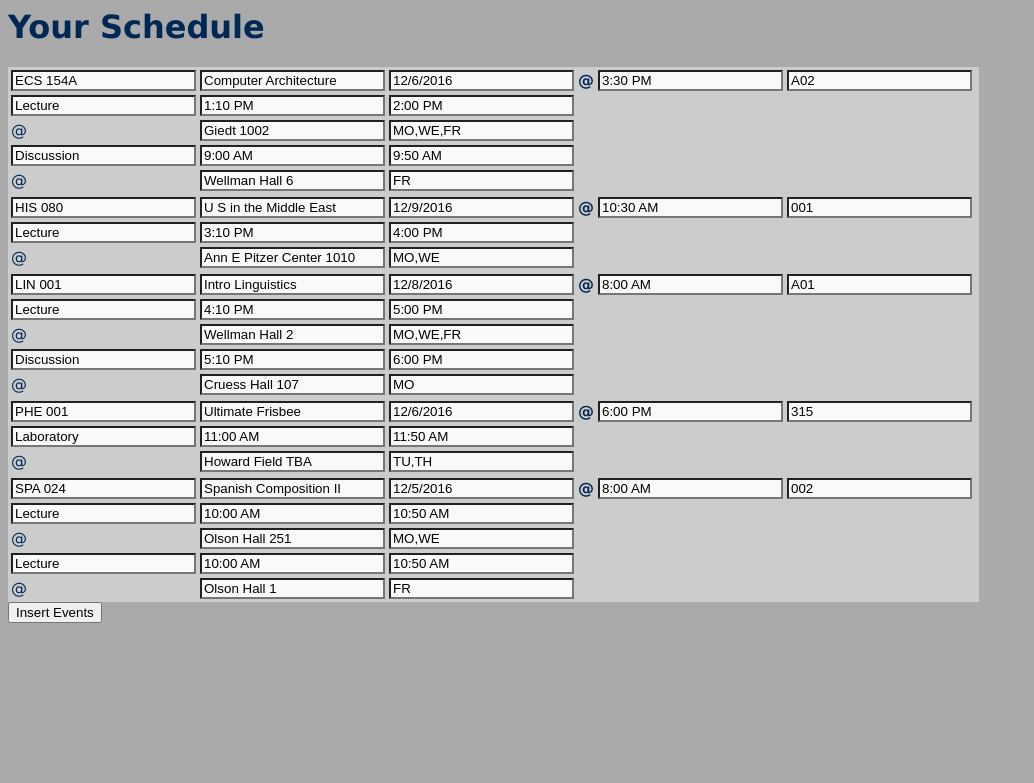
After one commit to acollins1212/sb2cal, a PHP site: page /handle-example.html in a window 1280 px wide. The commit adds this page. Shown: the top 783 px of the page, without its empty margins (0-1034 px from the left). Run offline with PHP 8.4, Linux system fonts and the light colour scheme.

Commit message:
Created handle-example for CSS testing without a PHP server
Also got rid of the makeshift table separators

```diff
--- /dev/null
+++ b/handle-example.html
@@ -0,0 +1,44 @@
+<html>
+<head>
+
+  <link rel="stylesheet" type="text/css" href="./mainstyle.css">
+  <script type="text/javascript" src="scheduler.js"></script>
+
+</head>
+<body>
+
+
+<h1>Your Schedule</h1>
+
+<div><table style="width: 50%"><th><input type="text" id="course0" value="ECS 154A"></th><th><input type="text" id="desc0" value="Computer Architecture
+"></th><th><input type="text" id="finalDate0" value="12/6/2016"></th> <th> @ </th> <th><input type="text" id="finalTime0" value="3:30 PM"></th></th><th><input type="text" id="0section" value="A02"></th><th><input type="hidden" id="0numMeetings" value="2" ></th><tr><td><input type="text" id="0meetingType0" value="Lecture"></td><td><input type="text" id="0startTime0" value="1:10 PM" ></td><td><input type="text" id="0endTime0" value="2:00 PM" ></td></tr><tr><td>@</td><td><input type="text" id="0location0" value="Giedt 1002
+"></td><td><input type="text" id="0daysOfWeek0" value="MO,WE,FR"></td></tr><tr><td><input type="text" id="0meetingType1" value="Discussion"></td><td><input type="text" id="0startTime1" value="9:00 AM" ></td><td><input type="text" id="0endTime1" value="9:50 AM" ></td></tr><tr><td>@</td><td><input type="text" id="0location1" value="Wellman Hall 6
+"></td><td><input type="text" id="0daysOfWeek1" value="FR"></td></tr></table></div><div><table style="width: 50%"><th><input type="text" id="course1" value="HIS 080"></th><th><input type="text" id="desc1" value="U S in the Middle East
+"></th><th><input type="text" id="finalDate1" value="12/9/2016"></th> <th> @ </th> <th><input type="text" id="finalTime1" value="10:30 AM"></th></th><th><input type="text" id="1section" value="001"></th><th><input type="hidden" id="1numMeetings" value="1" ></th><tr><td><input type="text" id="1meetingType0" value="Lecture"></td><td><input type="text" id="1startTime0" value="3:10 PM" ></td><td><input type="text" id="1endTime0" value="4:00 PM" ></td></tr><tr><td>@</td><td><input type="text" id="1location0" value="Ann E Pitzer Center 1010
+"></td><td><input type="text" id="1daysOfWeek0" value="MO,WE"></td></tr></table></div><div><table style="width: 50%"><th><input type="text" id="course2" value="LIN 001"></th><th><input type="text" id="desc2" value="Intro Linguistics
+"></th><th><input type="text" id="finalDate2" value="12/8/2016"></th> <th> @ </th> <th><input type="text" id="finalTime2" value="8:00 AM"></th></th><th><input type="text" id="2section" value="A01"></th><th><input type="hidden" id="2numMeetings" value="2" ></th><tr><td><input type="text" id="2meetingType0" value="Lecture"></td><td><input type="text" id="2startTime0" value="4:10 PM" ></td><td><input type="text" id="2endTime0" value="5:00 PM" ></td></tr><tr><td>@</td><td><input type="text" id="2location0" value="Wellman Hall 2
+"></td><td><input type="text" id="2daysOfWeek0" value="MO,WE,FR"></td></tr><tr><td><input type="text" id="2meetingType1" value="Discussion"></td><td><input type="text" id="2startTime1" value="5:10 PM" ></td><td><input type="text" id="2endTime1" value="6:00 PM" ></td></tr><tr><td>@</td><td><input type="text" id="2location1" value="Cruess Hall 107
+"></td><td><input type="text" id="2daysOfWeek1" value="MO"></td></tr></table></div><div><table style="width: 50%"><th><input type="text" id="course3" value="PHE 001"></th><th><input type="text" id="desc3" value="Ultimate Frisbee
+"></th><th><input type="text" id="finalDate3" value="12/6/2016"></th> <th> @ </th> <th><input type="text" id="finalTime3" value="6:00 PM"></th></th><th><input type="text" id="3section" value="315"></th><th><input type="hidden" id="3numMeetings" value="1" ></th><tr><td><input type="text" id="3meetingType0" value="Laboratory"></td><td><input type="text" id="3startTime0" value="11:00 AM" ></td><td><input type="text" id="3endTime0" value="11:50 AM" ></td></tr><tr><td>@</td><td><input type="text" id="3location0" value="Howard Field TBA
+"></td><td><input type="text" id="3daysOfWeek0" value="TU,TH"></td></tr></table></div><div><table style="width: 50%"><th><input type="text" id="course4" value="SPA 024"></th><th><input type="text" id="desc4" value="Spanish Composition II
+"></th><th><input type="text" id="finalDate4" value="12/5/2016"></th> <th> @ </th> <th><input type="text" id="finalTime4" value="8:00 AM"></th></th><th><input type="text" id="4section" value="002"></th><th><input type="hidden" id="4numMeetings" value="2" ></th><tr><td><input type="text" id="4meetingType0" value="Lecture"></td><td><input type="text" id="4startTime0" value="10:00 AM" ></td><td><input type="text" id="4endTime0" value="10:50 AM" ></td></tr><tr><td>@</td><td><input type="text" id="4location0" value="Olson Hall 251
+"></td><td><input type="text" id="4daysOfWeek0" value="MO,WE"></td></tr><tr><td><input type="text" id="4meetingType1" value="Lecture"></td><td><input type="text" id="4startTime1" value="10:00 AM" ></td><td><input type="text" id="4endTime1" value="10:50 AM" ></td></tr><tr><td>@</td><td><input type="text" id="4location1" value="Olson Hall 1"></td><td><input type="text" id="4daysOfWeek1" value="FR"></td></tr></table></div><input type="hidden" id="numCourses" value="5" >
+
+<div>
+<button id="loadCalendarApi-button" onclick="loadCalendarApi()">Insert Events</button>
+</div>
+
+
+
+<div id="authorize-div" style="display: none">
+      <span>Authorize access to Google Calendar API</span>
+      <!--Button for the user to click to initiate auth sequence -->
+      <button id="authorize-button" onclick="handleAuthClick(event)">
+        Authorize
+      </button>
+</div>
+<pre id="output"></pre>
+
+
+</body>
+</html>
--- a/handle.php
+++ b/handle.php
@@ -145,7 +145,7 @@ function printMeeting( $currentMeeting, $i, $j) {
 		. 'daysOfWeek' . $j . '" value="' . $currentMeeting->daysOfWeek . '"></td>'
 		. '</tr>';
 
-	echo '<tr><td>----------------------------------------</td></tr>';
+
 
 } //echoMeeting()
 
@@ -291,7 +291,7 @@ function printMeeting( $currentMeeting, $i, $j) {
 
 		echo '</table>';
 		echo '</div>';
-		echo '<tr>=========================================</tr>';
+
 	} //outer for
 
 	echo '<input type="hidden" id="numCourses" value="' . $numCourses . '" >';
```
